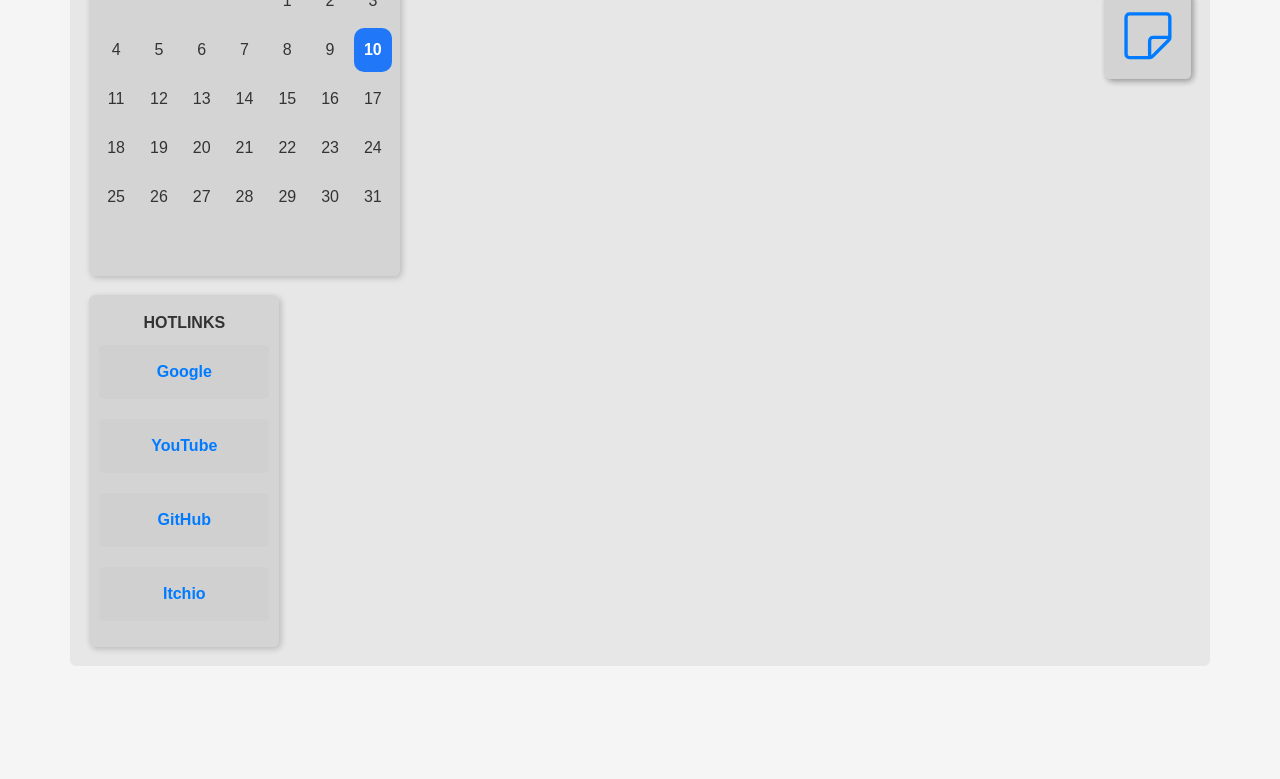
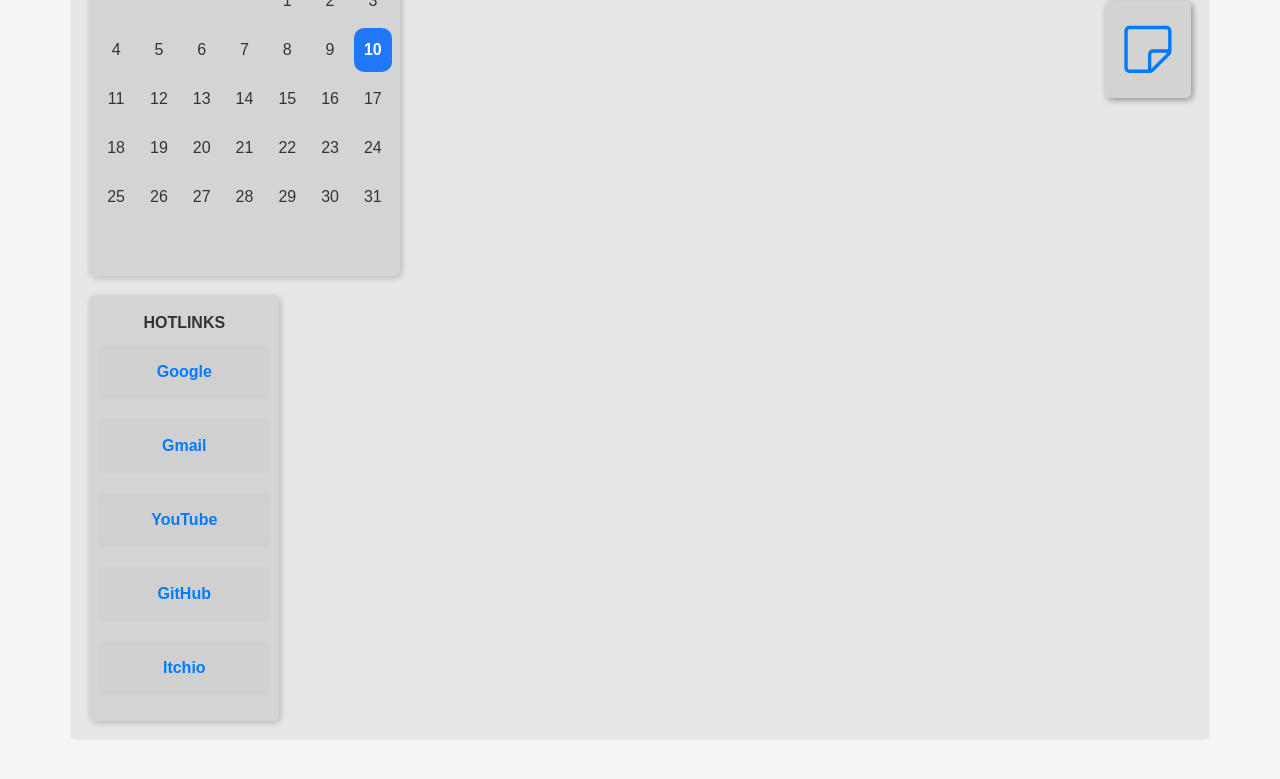
Before and after one commit to Dorigami/start-page, a plain HTML site: page index.html in a window 1280 px wide. Shown: the part 171-950 px from the top of the page. Before the commit the page ends 885 px from the top, so only its background shows below. Drawn offline with nearby package versions, Linux system fonts and the light colour scheme.

Commit message:
added link

```diff
--- a/index.html
+++ b/index.html
@@ -30,6 +30,7 @@
             <div class="widget links-widget-container mt-3" style="max-width: 60%;" id="links-widget-container">
                 <div class="links my-3" style="display: flex; flex-direction: column; font-weight: bolder;">HOTLINKS
                     <a href="https://www.google.com" target="_blank">Google</a>
+                    <a href="https://mail.google.com" target="_blank">Gmail</a>
                     <a href="https://www.youtube.com" target="_blank">YouTube</a>
                     <a href="https://www.github.com" target="_blank">GitHub</a>
                     <a href="https://itch.io" target="_blank">Itchio</a>
```
Also changed, not shown: index.js (line endings or trailing spaces).
